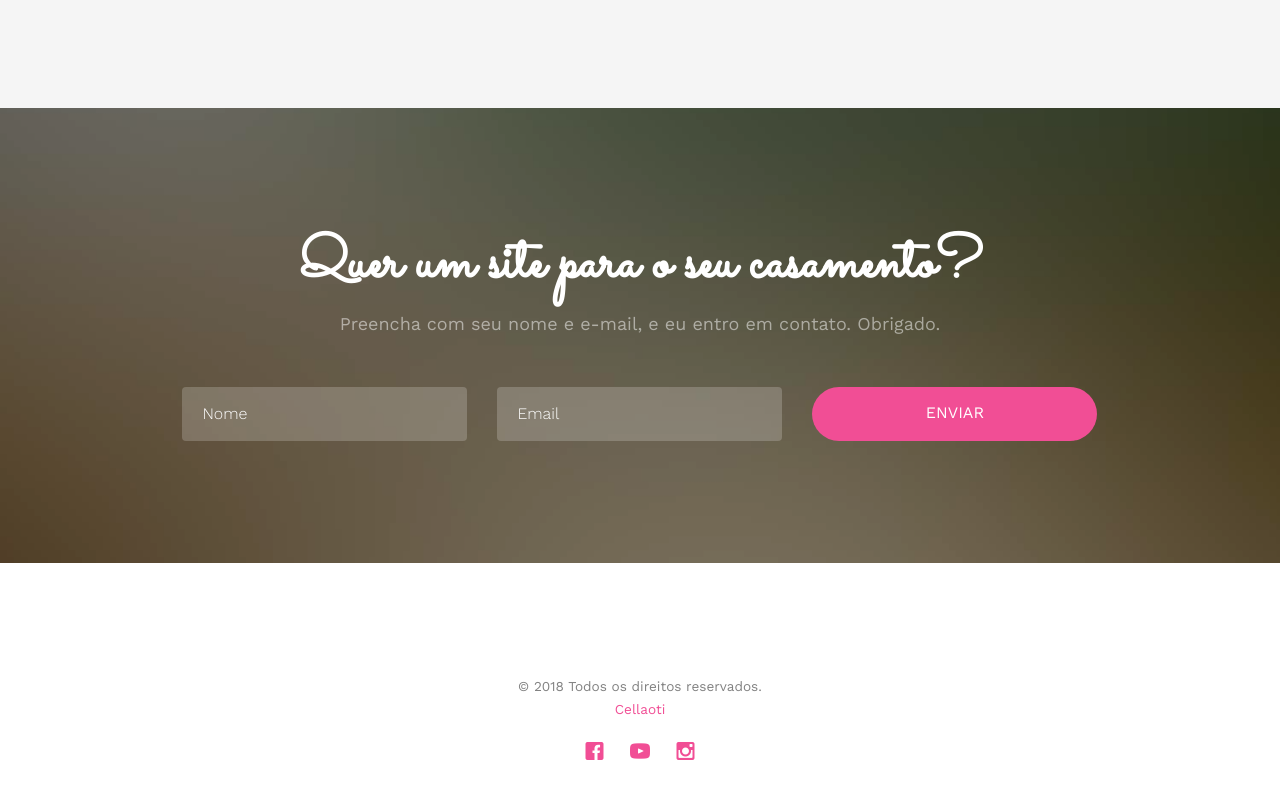
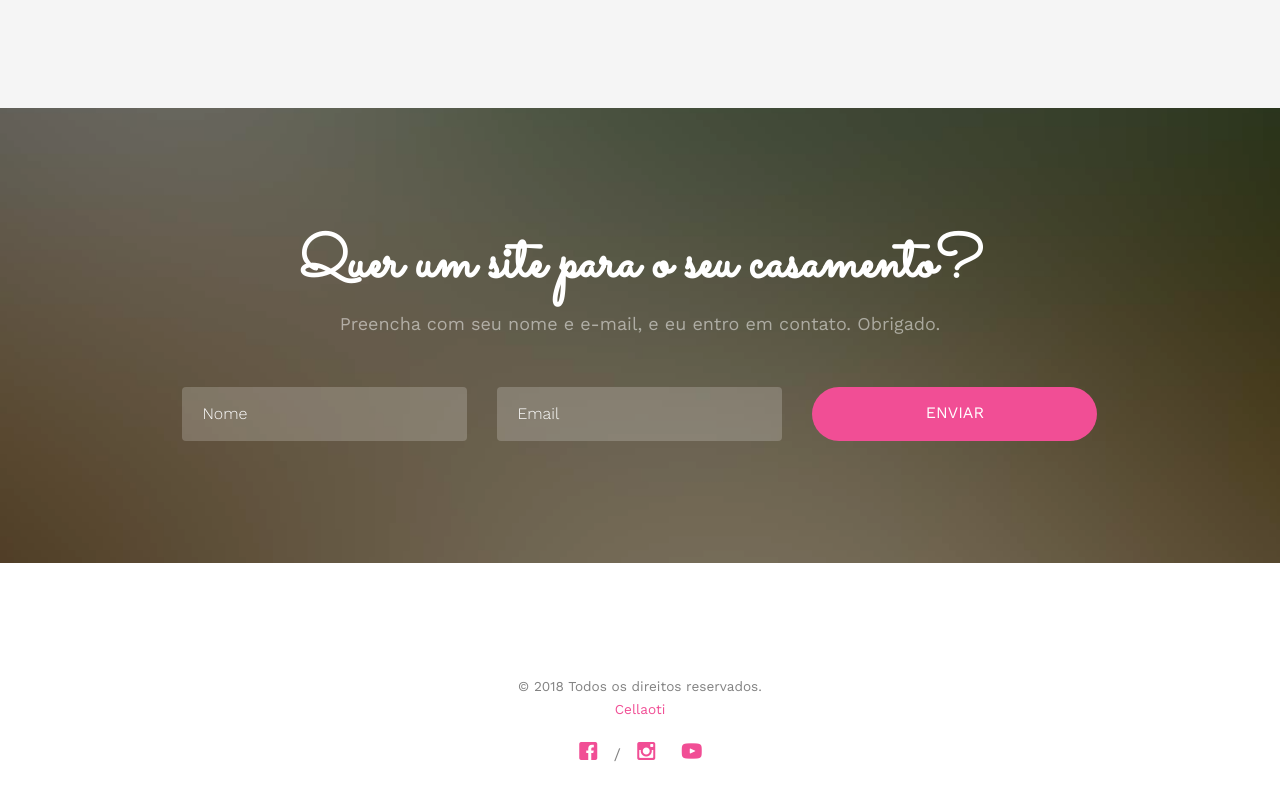
Before and after one commit to casamentogabigor/casamentogabigor.github.io, a plain HTML site: page index.html in a window 1280 px wide. Shown: the part 5531-6331 px from the top of the page. Drawn offline with nearby package versions, Linux system fonts and the light colour scheme; files whose address does not match are found by name.

Commit message:
Update index.html
Atualização dos botões sociais

```diff
--- a/index.html
+++ b/index.html
@@ -340,8 +340,8 @@
 					<p>
 						<ul class="fh5co-social-icons">
 							<li><a href="https://www.facebook.com/gabriellebarcelloss" target="_blank"><i class="icon-facebook"></i></a></li>
+/							<li><a href="https://www.instagram.com/gabriellebarcelloss/" target="_blank"><i class="icon-instagram"></i></a></li>
 							<li><a href="https://www.youtube.com/channel/UCOJFzROtADS4aHKsWgeOUWQ/" target="_blank"><i class="icon-youtube"></i></a></li>
-							<li><a href="https://www.instagram.com/gabriellebarcelloss/" target="_blank"><i class="icon-instagram"></i></a></li>
 						</ul>
 					</p>
 				</div>
```
